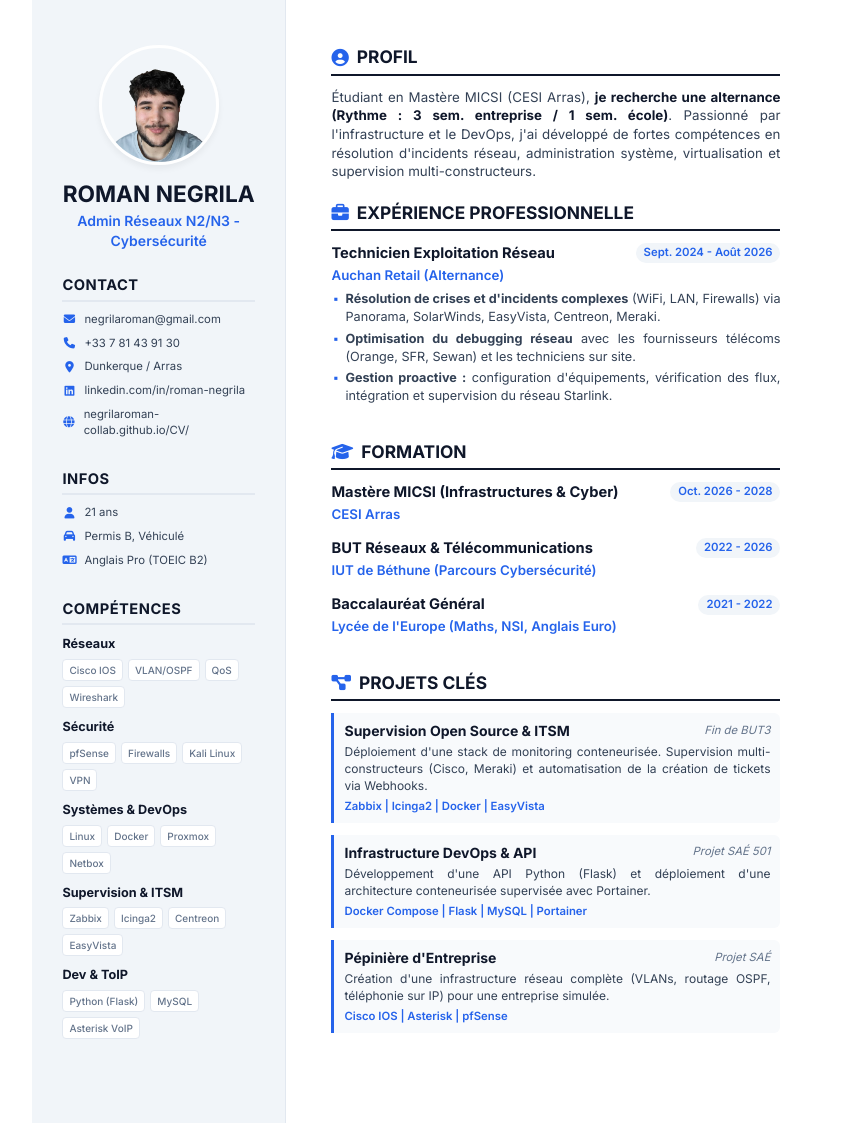
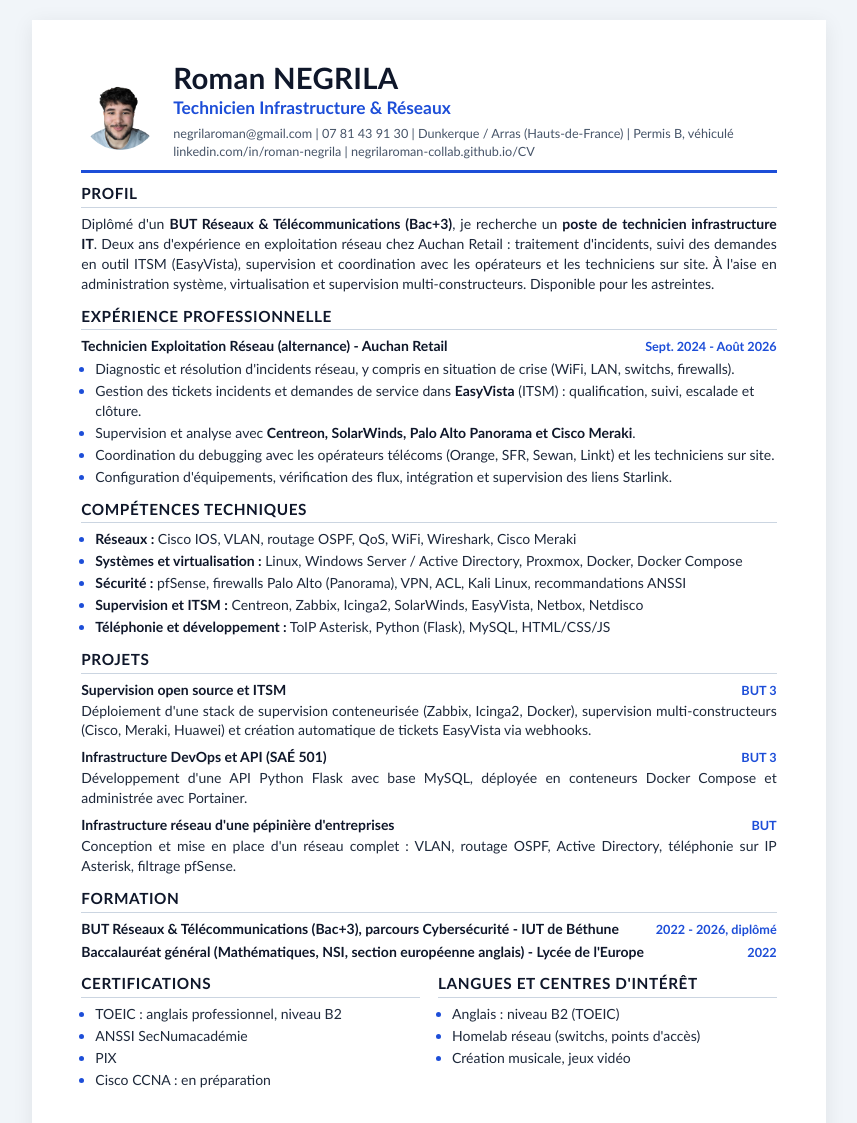
Before and after one commit to negrilaroman-collab/CV, a plain HTML site: page cv-pdf.html in a window 1280 px wide. Shown: the top 1123 px of the page, without its empty margins (211-1068 px from the left). Drawn offline with Linux system fonts and the light colour scheme.

Commit message:
CV : passage d'une recherche d'alternance à une recherche d'emploi en infrastructure
- Retrait du Mastère MICSI et des mentions d'alternance / de rythme école
- Titre : Technicien Infrastructure & Réseaux, BUT R&T (Bac+3) diplômé
- cv-pdf.html refondu en une colonne, une page, sans icônes : lecture ATS
- Police système TrueType (Calibri / Carlito) pour un texte PDF extractible

Co-Authored-By: Claude Opus 5.5 <noreply@anthropic.com>
Claude-Session: https://claude.ai/code/session_01WnZwXqNUh89gEERMV3ZM5G

```diff
--- a/css/style-pdf.css
+++ b/css/style-pdf.css
@@ -1,12 +1,15 @@
-/* style-pdf.css - Design 2 colonnes moderne et aéré */
+/* style-pdf.css - CV une page, une colonne, lisible par les ATS */
+
+/* Police système TrueType (Calibri sous Windows, Carlito sous Linux) : aucun téléchargement,
+   et le PDF exporté garde un texte extractible proprement par les ATS */
 
 :root {
-    --primary: #0f172a;        /* Texte foncé principal */
-    --sidebar-bg: #f1f5f9;     /* Fond de la colonne de gauche */
-    --accent: #2563eb;         /* Bleu électrique */
-    --text-main: #334155;      /* Gris foncé pour paragraphes */
-    --text-muted: #64748b;     /* Gris clair */
-    --border: #e2e8f0;
+    --primary: #0f172a;
+    --accent: #1d4ed8;
+    --text-main: #1e293b;
+    --text-muted: #475569;
+    --border: #cbd5e1;
+    --soft: #f1f5f9;
 }
 
 * {
@@ -16,10 +19,10 @@
 }
 
 body {
-    font-family: 'Inter', sans-serif;
+    font-family: Calibri, Carlito, Arial, Helvetica, sans-serif;
     color: var(--text-main);
-    font-size: 10pt;
-    line-height: 1.4;
+    font-size: 10.5pt;
+    line-height: 1.42;
     background: #fff;
 }
 
@@ -28,252 +31,144 @@ body {
     margin: 0;
 }
 
-/* Le conteneur principal divisé en 2 colonnes */
 .cv-page {
     width: 210mm;
-    height: 297mm;
-    display: flex;
-    overflow: hidden;
+    min-height: 297mm;
     margin: 0 auto;
+    padding: 11mm 13mm 9mm;
     background: #fff;
 }
 
-/* ================= COLONNE GAUCHE ================= */
-.cv-sidebar {
-    width: 32%;
-    background-color: var(--sidebar-bg);
-    padding: 12mm 8mm;
+/* ================= EN-TÊTE ================= */
+.cv-header {
     display: flex;
-    flex-direction: column;
-    border-right: 1px solid var(--border);
-}
-
-.sidebar-header {
-    text-align: center;
-    margin-bottom: 25px;
+    align-items: center;
+    gap: 14px;
+    padding-bottom: 9px;
+    margin-bottom: 10px;
+    border-bottom: 3px solid var(--accent);
 }
 
 .profile-pic {
-    width: 120px;
-    height: 120px;
+    width: 78px;
+    height: 78px;
     border-radius: 50%;
     object-fit: cover;
-    border: 3px solid #fff;
-    box-shadow: 0 4px 6px rgba(0,0,0,0.05);
+    flex-shrink: 0;
+}
+
+.name {
+    font-size: 22pt;
+    font-weight: 700;
+    color: var(--primary);
+    line-height: 1.1;
+    letter-spacing: 0.3px;
+}
+
+.role {
+    font-size: 13pt;
+    font-weight: 700;
+    color: var(--accent);
+    margin: 2px 0 5px;
+}
+
+.contact-line {
+    font-size: 9.5pt;
+    color: var(--text-muted);
+}
+
+/* ================= SECTIONS ================= */
+.section {
     margin-bottom: 12px;
 }
 
-.name {
-    font-size: 17pt;
-    font-weight: 800;
-    color: var(--primary);
-    line-height: 1.1;
-    text-transform: uppercase;
-    margin-bottom: 4px;
-}
-
-.role {
-    font-size: 10.5pt;
-    font-weight: 600;
-    color: var(--accent);
-}
-
-.sidebar-section {
-    margin-bottom: 22px;
-}
-
-.sidebar-title {
-    font-size: 11pt;
+.section-title {
+    font-size: 11.5pt;
+    font-weight: 700;
     color: var(--primary);
     text-transform: uppercase;
-    border-bottom: 2px solid var(--border);
-    padding-bottom: 4px;
-    margin-bottom: 10px;
-    font-weight: 700;
-    letter-spacing: 0.5px;
-}
-
-.contact-list {
-    list-style: none;
-}
-
-.contact-list li {
-    display: flex;
-    align-items: center;
-    gap: 8px;
-    font-size: 8.5pt;
-    margin-bottom: 8px;
-    color: var(--text-main);
-}
-
-.contact-list i {
-    color: var(--accent);
-    width: 14px;
-    text-align: center;
-}
-
-/* Tags de compétences dans la sidebar */
-.skill-group h4 {
-    font-size: 9.5pt;
-    color: var(--primary);
+    letter-spacing: 0.6px;
+    border-bottom: 1px solid var(--border);
+    padding-bottom: 2px;
     margin-bottom: 6px;
-}
-
-.tags {
-    display: flex;
-    flex-wrap: wrap;
-    gap: 5px;
-}
-
-.tags span {
-    background: #fff;
-    border: 1px solid var(--border);
-    padding: 3px 6px;
-    border-radius: 4px;
-    font-size: 7.5pt;
-    font-weight: 500;
-    color: var(--text-muted);
-}
-
-/* ================= COLONNE DROITE ================= */
-.cv-main {
-    width: 68%;
-    padding: 12mm 12mm;
-    display: flex;
-    flex-direction: column;
-}
-
-.main-section {
-    margin-bottom: 20px;
-}
-
-/* Titres de la partie principale */
-.main-title {
-    font-size: 13pt;
-    color: var(--primary);
-    text-transform: uppercase;
-    border-bottom: 2px solid var(--primary);
-    padding-bottom: 4px;
-    margin-bottom: 12px;
-    display: flex;
-    align-items: center;
-    gap: 8px;
-}
-
-.main-title i {
-    color: var(--accent);
 }
 
 .summary-text {
     text-align: justify;
-    font-size: 10pt;
 }
 
-.summary-text strong {
+.summary-text strong,
+.item-list strong,
+.skills-list strong {
+    color: var(--primary);
+    font-weight: 600;
+}
+
+.item {
+    margin-bottom: 7px;
+}
+
+.item.compact {
+    margin-bottom: 3px;
+}
+
+.item-header {
+    display: flex;
+    justify-content: space-between;
+    align-items: baseline;
+    gap: 10px;
+}
+
+.item-header h3 {
+    font-size: 10.5pt;
+    font-weight: 700;
     color: var(--primary);
 }
 
-/* Timelines pour l'expérience et la formation */
-.timeline-item {
-    margin-bottom: 15px;
+.date {
+    font-size: 9.5pt;
+    font-weight: 600;
+    color: var(--accent);
+    white-space: nowrap;
 }
 
-.timeline-header {
-    display: flex;
-    justify-content: space-between;
-    align-items: center;
+.item p {
+    margin-top: 1px;
+    text-align: justify;
+}
+
+.item-list,
+.skills-list {
+    margin-top: 3px;
+    padding-left: 14px;
+}
+
+.item-list li,
+.skills-list li {
     margin-bottom: 2px;
 }
 
-.timeline-header h4 {
-    font-size: 11pt;
-    color: var(--primary);
-    font-weight: 700;
-}
-
-.date-badge {
-    font-size: 8.5pt;
-    background: var(--sidebar-bg);
-    color: var(--accent);
-    padding: 2px 8px;
-    border-radius: 12px;
-    font-weight: 600;
-}
-
-.timeline-subtitle {
-    font-size: 10pt;
-    font-weight: 600;
-    color: var(--accent);
-    margin-bottom: 6px;
-}
-
-.timeline-list {
-    padding-left: 14px;
-}
-
-.timeline-list li {
-    font-size: 9.5pt;
-    margin-bottom: 4px;
-    text-align: justify;
-    position: relative;
-    list-style: none;
-}
-
-/* Petits carrés bleus pour les puces */
-.timeline-list li::before {
-    content: '▪';
-    color: var(--accent);
-    position: absolute;
-    left: -12px;
-}
-
-/* Cartes pour les projets */
-.project-card {
-    border-left: 3px solid var(--accent);
-    background-color: #f8fafc;
-    padding: 8px 10px;
-    border-radius: 0 6px 6px 0;
-    margin-bottom: 12px;
-}
-
-.project-header {
-    display: flex;
-    justify-content: space-between;
-    align-items: center;
-    margin-bottom: 4px;
-}
-
-.project-header h4 {
-    font-size: 10.5pt;
-    color: var(--primary);
-}
-
-.project-date {
-    font-size: 8.5pt;
-    color: var(--text-muted);
-    font-style: italic;
-}
-
-.project-card p {
-    font-size: 9pt;
-    text-align: justify;
-    margin-bottom: 4px;
-}
-
-.tech-stack {
-    font-size: 8.5pt;
-    font-weight: 600;
+.item-list li::marker,
+.skills-list li::marker {
     color: var(--accent);
 }
 
-/* Marges utilitaires */
-.mt-10 { margin-top: 10px; }
-.mt-15 { margin-top: 15px; }
+.two-cols {
+    display: grid;
+    grid-template-columns: 1fr 1fr;
+    gap: 18px;
+}
 
-/* Forcer les couleurs à l'impression */
+@media screen {
+    body { background: var(--soft); }
+    .cv-page { margin: 20px auto; box-shadow: 0 4px 20px rgba(0, 0, 0, 0.08); }
+}
+
 @media print {
     * {
         -webkit-print-color-adjust: exact !important;
         print-color-adjust: exact !important;
     }
+    body { background: #fff; }
+    .cv-page { margin: 0; box-shadow: none; }
 }
--- a/cv-pdf.html
+++ b/cv-pdf.html
@@ -3,154 +3,130 @@
 <head>
     <meta charset="UTF-8">
     <meta name="viewport" content="width=device-width, initial-scale=1.0">
-    <title>Roman Negrila - CV</title>
+    <title>Roman Negrila - CV Technicien Infrastructure &amp; Réseaux</title>
+    <meta name="author" content="Roman Negrila">
+    <meta name="description" content="CV de Roman Negrila, technicien infrastructure et réseaux, diplômé BUT R&amp;T (Bac+3).">
     <link rel="stylesheet" href="css/style-pdf.css">
-    <link rel="stylesheet" href="https://cdnjs.cloudflare.com/ajax/libs/font-awesome/6.5.1/css/all.min.css">
-    <link href="https://fonts.googleapis.com/css2?family=Inter:wght@400;500;600;700&display=swap" rel="stylesheet">
 </head>
 <body>
+    <!-- Mise en page une colonne : ordre de lecture linéaire, sans icônes ni tableaux, pour une bonne lecture par les ATS -->
     <div class="cv-page">
-        <!-- ================= COLONNE GAUCHE ================= -->
-        <aside class="cv-sidebar">
-            <div class="sidebar-header">
-                <img src="img_Roman_Negrila.png" alt="Roman Negrila" class="profile-pic">
+        <header class="cv-header">
+            <img src="img_Roman_Negrila.png" alt="Photo de Roman Negrila" class="profile-pic">
+            <div class="header-text">
                 <h1 class="name">Roman NEGRILA</h1>
-                <h2 class="role">Admin Réseaux N2/N3 - Cybersécurité</h2>
+                <p class="role">Technicien Infrastructure &amp; Réseaux</p>
+                <p class="contact-line">
+                    <span>negrilaroman@gmail.com</span> |
+                    <span>07 81 43 91 30</span> |
+                    <span>Dunkerque / Arras (Hauts-de-France)</span> |
+                    <span>Permis B, véhiculé</span>
+                </p>
+                <p class="contact-line">
+                    <span>linkedin.com/in/roman-negrila</span> |
+                    <span>negrilaroman-collab.github.io/CV</span>
+                </p>
             </div>
+        </header>
 
-            <div class="sidebar-section">
-                <h3 class="sidebar-title">Contact</h3>
-                <ul class="contact-list">
-                    <li><i class="fas fa-envelope"></i> negrilaroman@gmail.com</li>
-                    <li><i class="fas fa-phone"></i> +33 7 81 43 91 30</li>
-                    <li><i class="fas fa-map-marker-alt"></i> Dunkerque / Arras</li>
-                    <li><i class="fab fa-linkedin"></i> linkedin.com/in/roman-negrila</li>
-                    <li><i class="fas fa-globe"></i> negrilaroman-collab.github.io/CV/</li>
-                </ul>
-            </div>
-
-            <div class="sidebar-section">
-                <h3 class="sidebar-title">Infos</h3>
-                <ul class="contact-list">
-                    <li><i class="fas fa-user"></i> 21 ans</li>
-                    <li><i class="fas fa-car"></i> Permis B, Véhiculé</li>
-                    <li><i class="fas fa-language"></i> Anglais Pro (TOEIC B2)</li>
-                </ul>
-            </div>
-
-            <div class="sidebar-section">
-                <h3 class="sidebar-title">Compétences</h3>
-                <div class="skill-group">
-                    <h4>Réseaux</h4>
-                    <div class="tags">
-                        <span>Cisco IOS</span><span>VLAN/OSPF</span><span>QoS</span><span>Wireshark</span>
-                    </div>
-                </div>
-                <div class="skill-group mt-10">
-                    <h4>Sécurité</h4>
-                    <div class="tags">
-                        <span>pfSense</span><span>Firewalls</span><span>Kali Linux</span><span>VPN</span>
-                    </div>
-                </div>
-                <div class="skill-group mt-10">
-                    <h4>Systèmes & DevOps</h4>
-                    <div class="tags">
-                        <span>Linux</span><span>Docker</span><span>Proxmox</span><span>Netbox</span>
-                    </div>
-                </div>
-                <div class="skill-group mt-10">
-                    <h4>Supervision & ITSM</h4>
-                    <div class="tags">
-                        <span>Zabbix</span><span>Icinga2</span><span>Centreon</span><span>EasyVista</span>
-                    </div>
-                </div>
-                <div class="skill-group mt-10">
-                    <h4>Dev & ToIP</h4>
-                    <div class="tags">
-                        <span>Python (Flask)</span><span>MySQL</span><span>Asterisk VoIP</span>
-                    </div>
-                </div>
-            </div>
-        </aside>
-
-        <!-- ================= COLONNE DROITE ================= -->
-        <main class="cv-main">
-            <section class="main-section">
-                <h3 class="main-title"><i class="fas fa-user-circle"></i> Profil</h3>
+        <section class="section">
+            <h2 class="section-title">Profil</h2>
             <p class="summary-text">
-                    Étudiant en Mastère MICSI (CESI Arras), <strong>je recherche une alternance (Rythme : 3 sem. entreprise / 1 sem. école)</strong>. Passionné par l'infrastructure et le DevOps, j'ai développé de fortes compétences en résolution d'incidents réseau, administration système, virtualisation et supervision multi-constructeurs.
+                Diplômé d'un <strong>BUT Réseaux &amp; Télécommunications (Bac+3)</strong>, je recherche un <strong>poste de technicien infrastructure IT</strong>.
+                Deux ans d'expérience en exploitation réseau chez Auchan Retail : traitement d'incidents, suivi des demandes en outil ITSM (EasyVista),
+                supervision et coordination avec les opérateurs et les techniciens sur site. À l'aise en administration système, virtualisation et
+                supervision multi-constructeurs. Disponible pour les astreintes.
             </p>
         </section>
 
-            <section class="main-section">
-                <h3 class="main-title"><i class="fas fa-briefcase"></i> Expérience Professionnelle</h3>
-                <div class="timeline-item">
-                    <div class="timeline-header">
-                        <h4>Technicien Exploitation Réseau</h4>
-                        <span class="date-badge">Sept. 2024 - Août 2026</span>
+        <section class="section">
+            <h2 class="section-title">Expérience professionnelle</h2>
+            <div class="item">
+                <div class="item-header">
+                    <h3>Technicien Exploitation Réseau (alternance) - Auchan Retail</h3>
+                    <span class="date">Sept. 2024 - Août 2026</span>
                 </div>
-                    <div class="timeline-subtitle">Auchan Retail (Alternance)</div>
-                    <ul class="timeline-list">
-                        <li><strong>Résolution de crises et d'incidents complexes</strong> (WiFi, LAN, Firewalls) via Panorama, SolarWinds, EasyVista, Centreon, Meraki.</li>
-                        <li><strong>Optimisation du debugging réseau</strong> avec les fournisseurs télécoms (Orange, SFR, Sewan) et les techniciens sur site.</li>
-                        <li><strong>Gestion proactive :</strong> configuration d'équipements, vérification des flux, intégration et supervision du réseau Starlink.</li>
+                <ul class="item-list">
+                    <li>Diagnostic et résolution d'incidents réseau, y compris en situation de crise (WiFi, LAN, switchs, firewalls).</li>
+                    <li>Gestion des tickets incidents et demandes de service dans <strong>EasyVista</strong> (ITSM) : qualification, suivi, escalade et clôture.</li>
+                    <li>Supervision et analyse avec <strong>Centreon, SolarWinds, Palo Alto Panorama et Cisco Meraki</strong>.</li>
+                    <li>Coordination du debugging avec les opérateurs télécoms (Orange, SFR, Sewan, Linkt) et les techniciens sur site.</li>
+                    <li>Configuration d'équipements, vérification des flux, intégration et supervision des liens Starlink.</li>
                 </ul>
             </div>
         </section>
 
-            <section class="main-section">
-                <h3 class="main-title"><i class="fas fa-graduation-cap"></i> Formation</h3>
-                <div class="timeline-item">
-                    <div class="timeline-header">
-                        <h4>Mastère MICSI (Infrastructures & Cyber)</h4>
-                        <span class="date-badge">Oct. 2026 - 2028</span>
+        <section class="section">
+            <h2 class="section-title">Compétences techniques</h2>
+            <ul class="skills-list">
+                <li><strong>Réseaux :</strong> Cisco IOS, VLAN, routage OSPF, QoS, WiFi, Wireshark, Cisco Meraki</li>
+                <li><strong>Systèmes et virtualisation :</strong> Linux, Windows Server / Active Directory, Proxmox, Docker, Docker Compose</li>
+                <li><strong>Sécurité :</strong> pfSense, firewalls Palo Alto (Panorama), VPN, ACL, Kali Linux, recommandations ANSSI</li>
+                <li><strong>Supervision et ITSM :</strong> Centreon, Zabbix, Icinga2, SolarWinds, EasyVista, Netbox, Netdisco</li>
+                <li><strong>Téléphonie et développement :</strong> ToIP Asterisk, Python (Flask), MySQL, HTML/CSS/JS</li>
+            </ul>
+        </section>
+
+        <section class="section">
+            <h2 class="section-title">Projets</h2>
+            <div class="item">
+                <div class="item-header">
+                    <h3>Supervision open source et ITSM</h3>
+                    <span class="date">BUT 3</span>
                 </div>
-                    <div class="timeline-subtitle">CESI Arras</div>
+                <p>Déploiement d'une stack de supervision conteneurisée (Zabbix, Icinga2, Docker), supervision multi-constructeurs (Cisco, Meraki, Huawei) et création automatique de tickets EasyVista via webhooks.</p>
             </div>
-                <div class="timeline-item mt-15">
-                    <div class="timeline-header">
-                        <h4>BUT Réseaux & Télécommunications</h4>
-                        <span class="date-badge">2022 - 2026</span>
+            <div class="item">
+                <div class="item-header">
+                    <h3>Infrastructure DevOps et API (SAÉ 501)</h3>
+                    <span class="date">BUT 3</span>
                 </div>
-                    <div class="timeline-subtitle">IUT de Béthune (Parcours Cybersécurité)</div>
+                <p>Développement d'une API Python Flask avec base MySQL, déployée en conteneurs Docker Compose et administrée avec Portainer.</p>
             </div>
-                <div class="timeline-item mt-15">
-                    <div class="timeline-header">
-                        <h4>Baccalauréat Général</h4>
-                        <span class="date-badge">2021 - 2022</span>
+            <div class="item">
+                <div class="item-header">
+                    <h3>Infrastructure réseau d'une pépinière d'entreprises</h3>
+                    <span class="date">BUT</span>
                 </div>
-                    <div class="timeline-subtitle">Lycée de l'Europe (Maths, NSI, Anglais Euro)</div>
+                <p>Conception et mise en place d'un réseau complet : VLAN, routage OSPF, Active Directory, téléphonie sur IP Asterisk, filtrage pfSense.</p>
             </div>
         </section>
 
-            <section class="main-section">
-                <h3 class="main-title"><i class="fas fa-project-diagram"></i> Projets Clés</h3>
-                <div class="project-card">
-                    <div class="project-header">
-                        <h4>Supervision Open Source & ITSM</h4>
-                        <span class="project-date">Fin de BUT3</span>
+        <section class="section">
+            <h2 class="section-title">Formation</h2>
+            <div class="item compact">
+                <div class="item-header">
+                    <h3>BUT Réseaux &amp; Télécommunications (Bac+3), parcours Cybersécurité - IUT de Béthune</h3>
+                    <span class="date">2022 - 2026, diplômé</span>
                 </div>
-                    <p>Déploiement d'une stack de monitoring conteneurisée. Supervision multi-constructeurs (Cisco, Meraki) et automatisation de la création de tickets via Webhooks.</p>
-                    <div class="tech-stack">Zabbix | Icinga2 | Docker | EasyVista</div>
             </div>
-                <div class="project-card mt-10">
-                    <div class="project-header">
-                        <h4>Infrastructure DevOps & API</h4>
-                        <span class="project-date">Projet SAÉ 501</span>
+            <div class="item compact">
+                <div class="item-header">
+                    <h3>Baccalauréat général (Mathématiques, NSI, section européenne anglais) - Lycée de l'Europe</h3>
+                    <span class="date">2022</span>
                 </div>
-                    <p>Développement d'une API Python (Flask) et déploiement d'une architecture conteneurisée supervisée avec Portainer.</p>
-                    <div class="tech-stack">Docker Compose | Flask | MySQL | Portainer</div>
-                </div>
-                <div class="project-card mt-10">
-                    <div class="project-header">
-                        <h4>Pépinière d'Entreprise</h4>
-                        <span class="project-date">Projet SAÉ</span>
-                    </div>
-                    <p>Création d'une infrastructure réseau complète (VLANs, routage OSPF, téléphonie sur IP) pour une entreprise simulée.</p>
-                    <div class="tech-stack">Cisco IOS | Asterisk | pfSense</div>
             </div>
         </section>
-        </main>
+
+        <section class="section two-cols">
+            <div>
+                <h2 class="section-title">Certifications</h2>
+                <ul class="skills-list">
+                    <li>TOEIC : anglais professionnel, niveau B2</li>
+                    <li>ANSSI SecNumacadémie</li>
+                    <li>PIX</li>
+                    <li>Cisco CCNA : en préparation</li>
+                </ul>
+            </div>
+            <div>
+                <h2 class="section-title">Langues et centres d'intérêt</h2>
+                <ul class="skills-list">
+                    <li>Anglais : niveau B2 (TOEIC)</li>
+                    <li>Homelab réseau (switchs, points d'accès)</li>
+                    <li>Création musicale, jeux vidéo</li>
+                </ul>
+            </div>
+        </section>
     </div>
 </body>
 </html>
--- a/js/main.js
+++ b/js/main.js
@@ -60,7 +60,7 @@ document.addEventListener('DOMContentLoaded', function() {
 // Typing Animation (Nom)
 const typingEl = document.querySelector('.typing-name');
 if (typingEl) {
-    const texts = ['ROMAN NEGRILA', 'R&T CYBERSÉCURITÉ', 'ALTERNANT'];
+    const texts = ['ROMAN NEGRILA', 'TECHNICIEN INFRA & RÉSEAUX', 'DIPLÔMÉ BUT R&T'];
     let textIndex = 0; // Index du texte actuel dans le tableau 'texts'
     let charIndex = 0; // Index du caractère actuel dans le texte en cours
     let isDeleting = false; // true si on efface, false si on écrit
```
Also changed, not shown: index.html (+9 -17 lines). Lines whose indentation alone changed are shown as unchanged.
